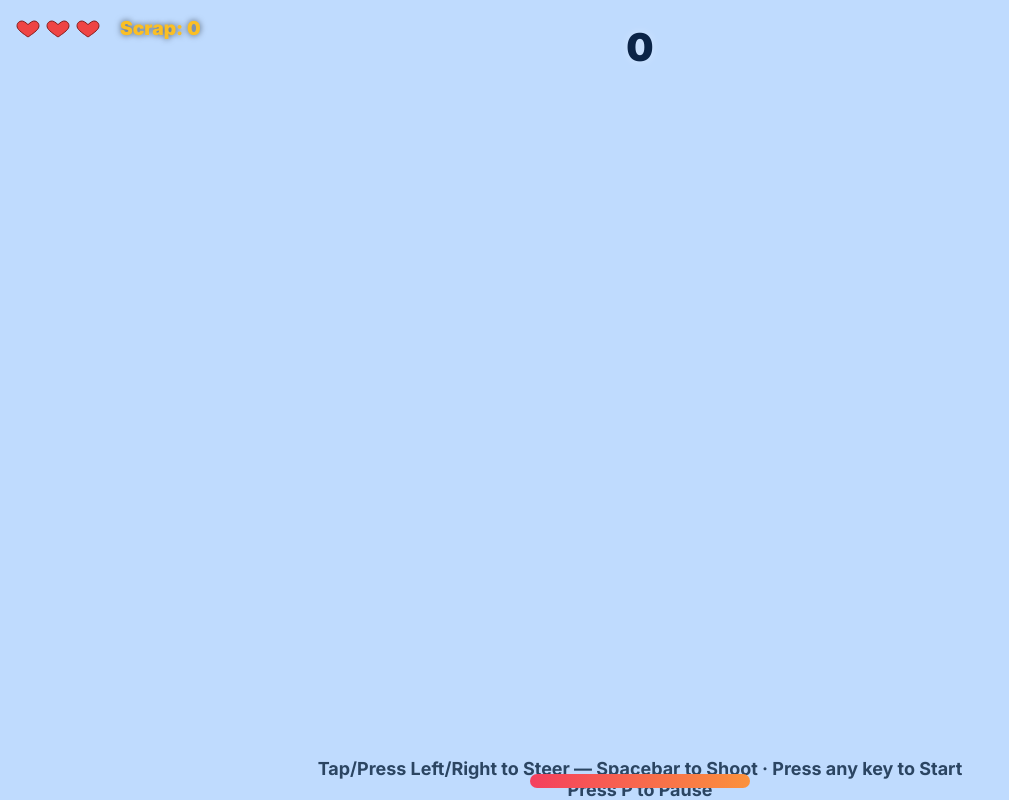
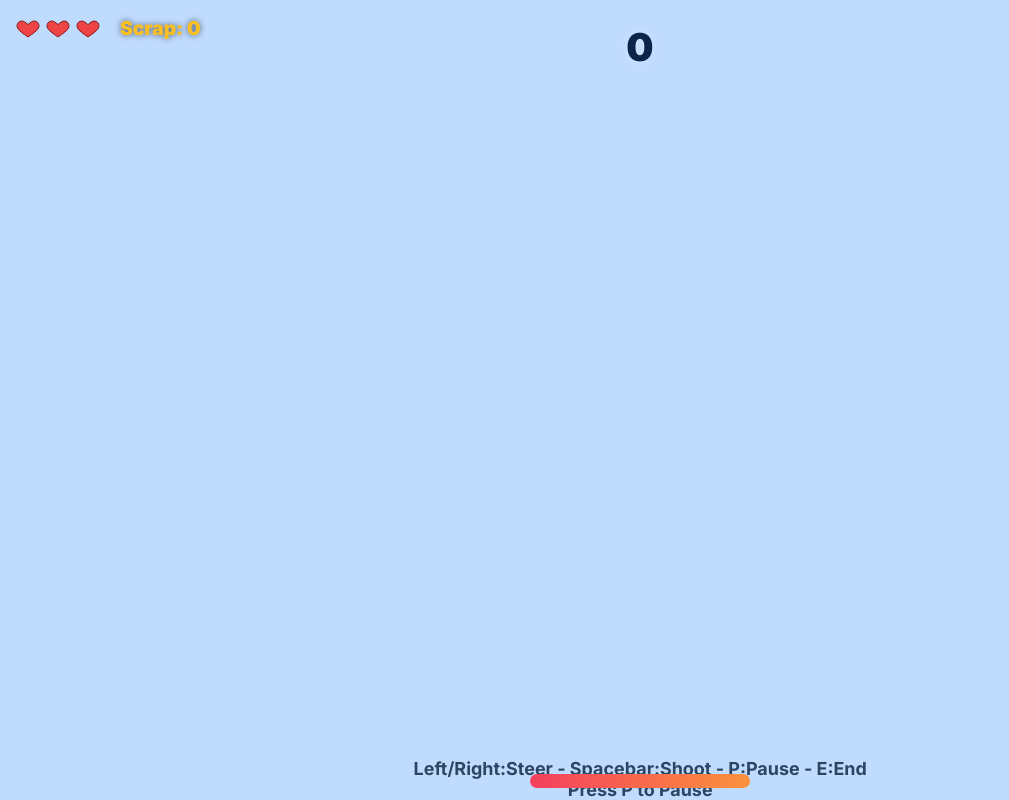
Before and after one commit to TheAerial24/Dogfight-Destruction, a plain HTML site: page index.html in a window 1280 px wide. Shown: the whole page, without its empty margins (0-1009 px from the left). Drawn offline with Linux system fonts and the light colour scheme.

Commit message:
Update index.html

```diff
--- a/index.html
+++ b/index.html
@@ -64,7 +64,7 @@
 
 <div class="ui-container">
   <div id="scoreDisplay">0</div>
-  <div id="messageOverlay">Tap/Press Left/Right to Steer — Spacebar to Shoot · Press any key to Start<br>Press <strong>P</strong> to Pause</div>
+  <div id="messageOverlay">Left/Right:Steer - Spacebar:Shoot - P:Pause - E:End<br>Press <strong>P</strong> to Pause</div>
 </div>
 
 <div id="gameOverModal">
```
